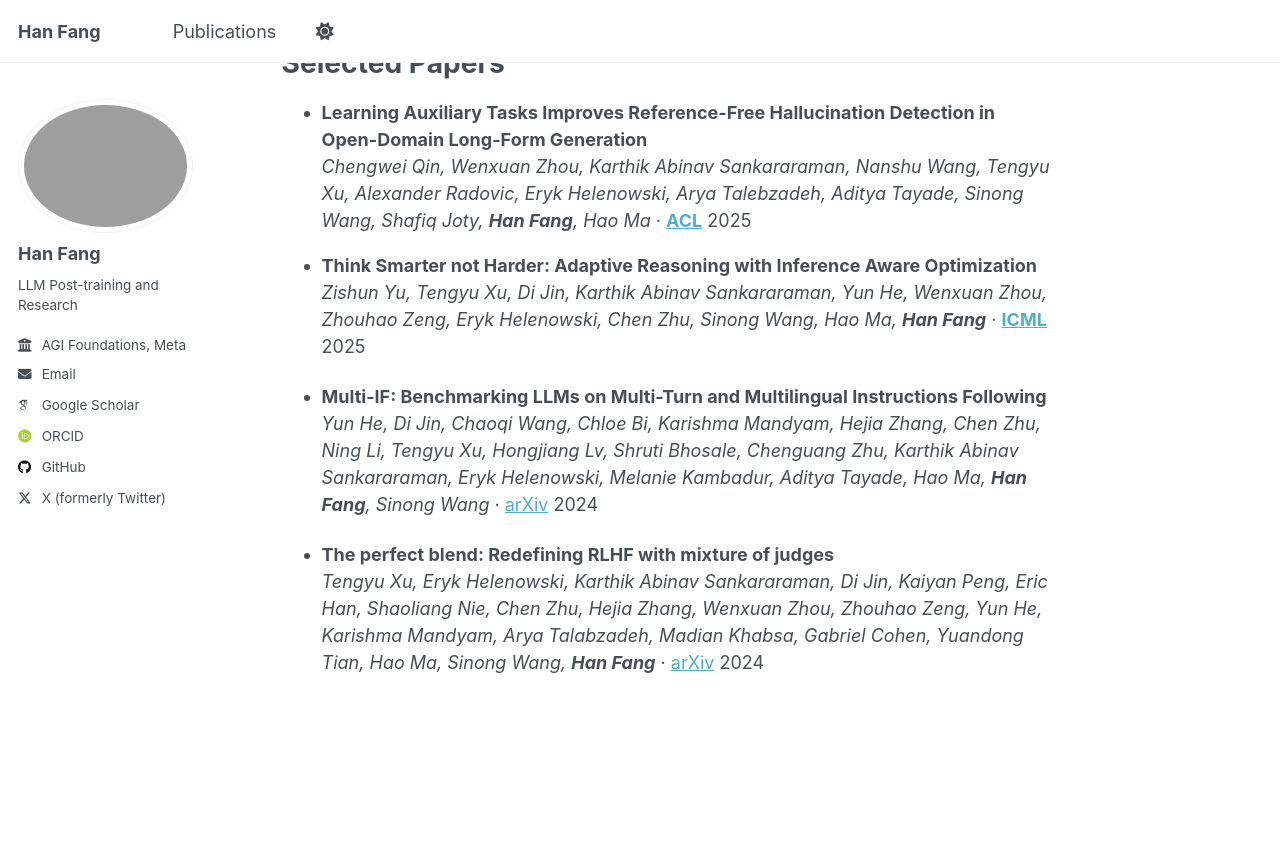
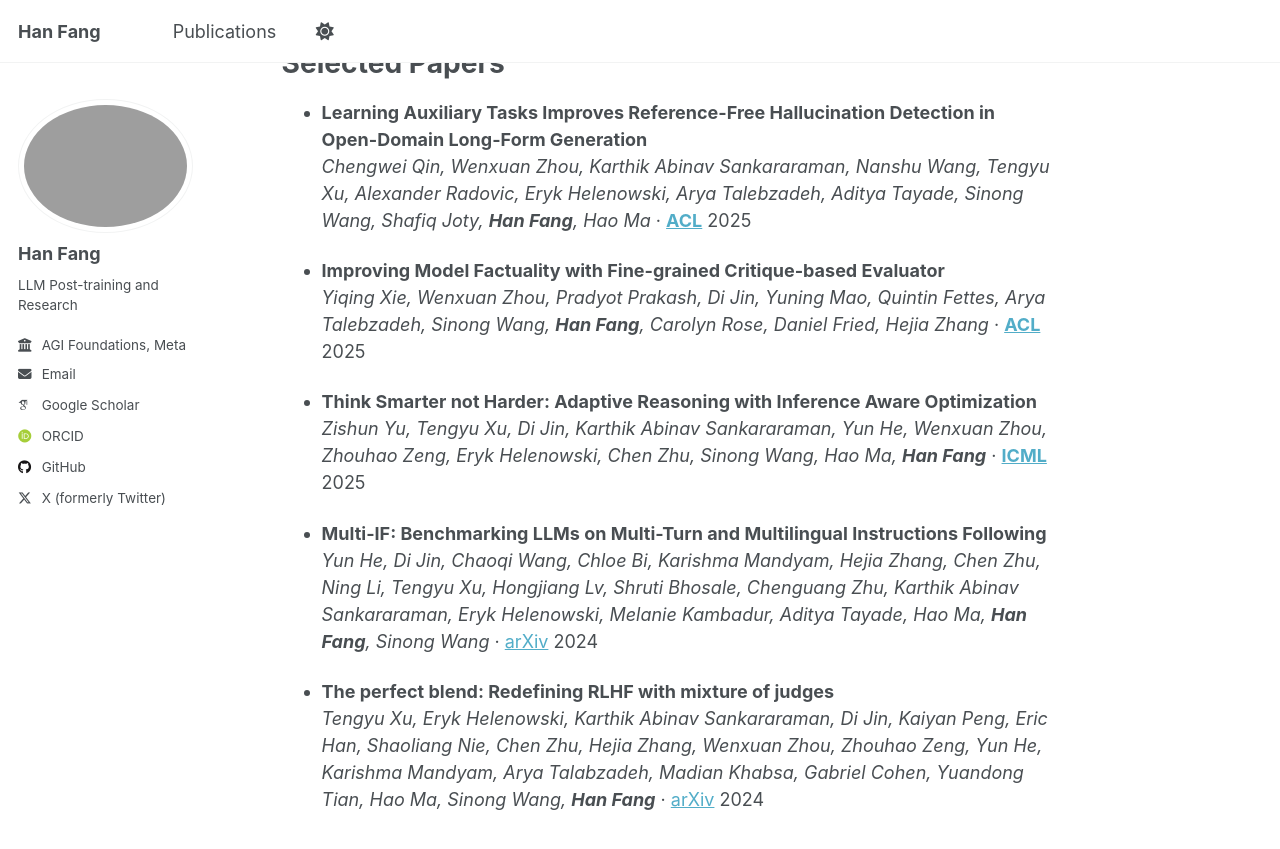
Before and after one commit to hanfang/hanfang.github.io, a Jekyll site: the page built from _pages/about.md, in a window 1280 px wide and 900 px high, scrolled down 587 px. Shown: the top 849 px of the window. Built offline with Jekyll 4.4.1, drawn with Linux system fonts in a browser that asks for light colours; some web fonts are replaced; a script that is not in the unit is left out; some of the changed lines change nothing that is shown.

Commit message:
Update about.md

```diff
--- a/_pages/about.md
+++ b/_pages/about.md
@@ -30,8 +30,8 @@
 * **Learning Auxiliary Tasks Improves Reference-Free Hallucination Detection in Open-Domain Long-Form Generation**
   *Chengwei Qin, Wenxuan Zhou, Karthik Abinav Sankararaman, Nanshu Wang, Tengyu Xu, Alexander Radovic, Eryk Helenowski, Arya Talebzadeh, Aditya Tayade, Sinong Wang, Shafiq Joty, **Han Fang**, Hao Ma* · [**ACL**](https://arxiv.org/abs/2505.12265) 2025
 
-<!-- * **Improving Model Factuality with Fine-grained Critique-based Evaluator**
-  *Yiqing Xie, Wenxuan Zhou, Pradyot Prakash, Di Jin, Yuning Mao, Quintin Fettes, Arya Talebzadeh, Sinong Wang, **Han Fang**, Carolyn Rose, Daniel Fried, Hejia Zhang* · ACL 2025 · [PDF](https://arxiv.org/abs/2410.18359)  -->
+* **Improving Model Factuality with Fine-grained Critique-based Evaluator**
+  *Yiqing Xie, Wenxuan Zhou, Pradyot Prakash, Di Jin, Yuning Mao, Quintin Fettes, Arya Talebzadeh, Sinong Wang, **Han Fang**, Carolyn Rose, Daniel Fried, Hejia Zhang* · [**ACL**](https://arxiv.org/abs/2410.18359) 2025
 
 * **Think Smarter not Harder: Adaptive Reasoning with Inference Aware Optimization**
   *Zishun Yu, Tengyu Xu, Di Jin, Karthik Abinav Sankararaman, Yun He, Wenxuan Zhou, Zhouhao Zeng, Eryk Helenowski, Chen Zhu, Sinong Wang, Hao Ma, **Han Fang*** · [**ICML**](https://arxiv.org/abs/2501.17974) 2025
```
